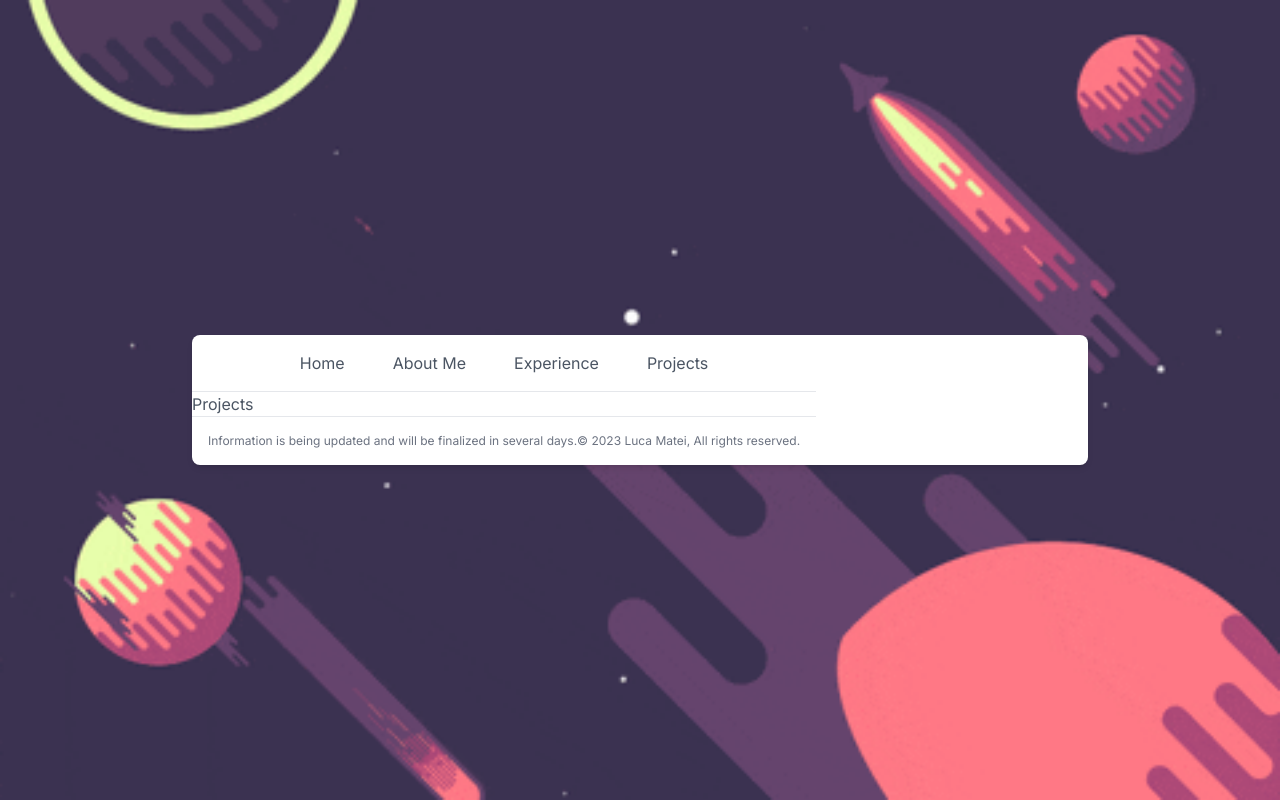
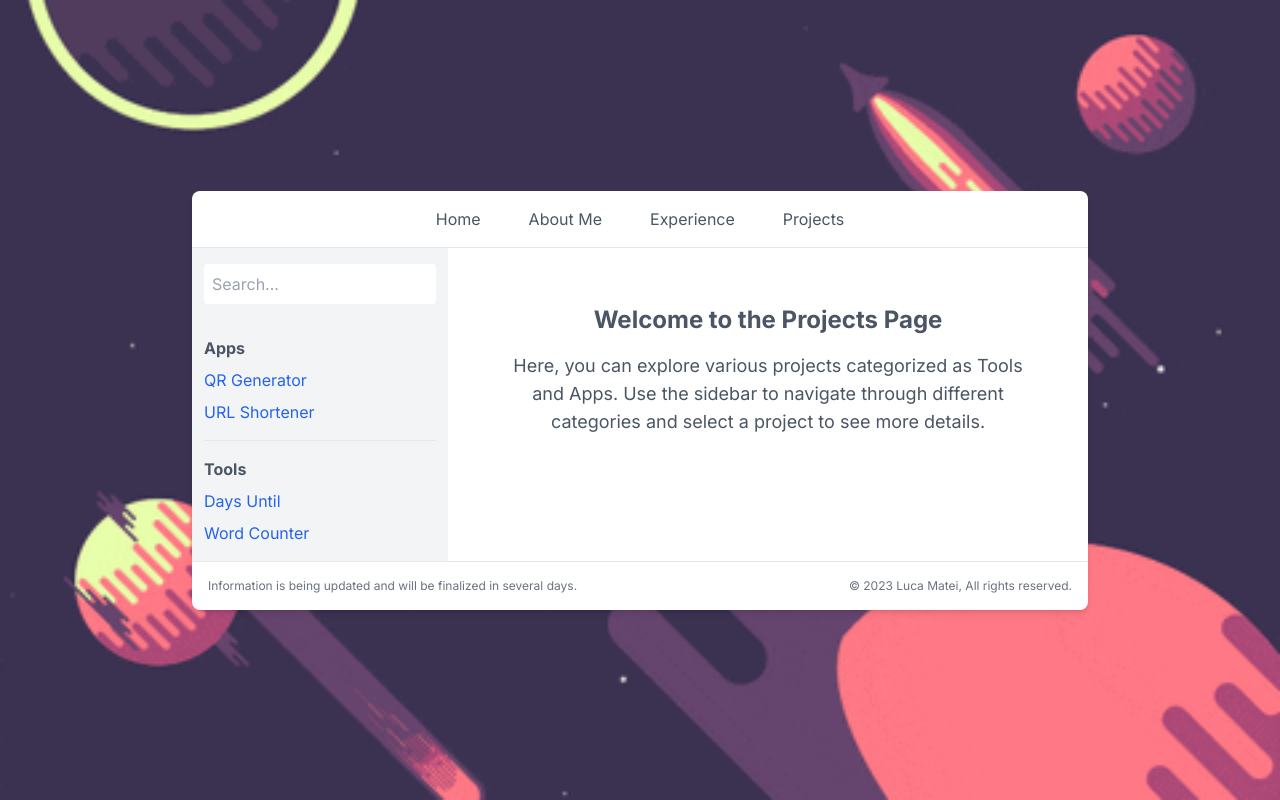
Before and after one commit to luca-matei/lucamatei.eu, a Next.js app: page /projects in a window 1280 px wide. Built offline with nearby package versions, Linux system fonts and the light colour scheme.

Commit message:
Added Projects page

```diff
--- /dev/null
+++ b/app/(pages)/projects/layout.tsx
@@ -0,0 +1,81 @@
+import { ReactNode } from 'react';
+import Link from 'next/link';
+
+// Define the Project type
+interface Project {
+  name: string;
+  category: string;
+  url: string;
+}
+
+// Define your project data
+const projects: Project[] = [
+  { name: 'QR Generator', category: 'Apps', url: 'https://example.com/qr-generator' },
+  { name: 'URL Shortener', category: 'Apps', url: 'https://example.com/url-shortener' },
+  { name: 'Days Until', category: 'Tools', url: '/projects/days-until' },
+  { name: 'Word Counter', category: 'Tools', url: '/projects/word-counter' },
+];
+
+// ProjectLayout component props
+interface ProjectLayoutProps {
+  children: ReactNode;
+}
+
+// ProjectLayout component
+const ProjectLayout = ({ children }: ProjectLayoutProps) => {
+  // Organize projects by categories
+  const categories = projects.reduce((acc: Record<string, Project[]>, project) => {
+    const { category } = project;
+    if (!acc[category]) {
+      acc[category] = [];
+    }
+    acc[category].push(project);
+    return acc;
+  }, {});
+
+  // Helper function to determine if a URL is external
+  const isExternalUrl = (url: string) => /^https?:\/\//.test(url);
+
+  return (
+    <div className="flex-grow flex flex-col md:flex-row w-full">
+      {/* Sidebar */}
+      <aside className="w-full md:w-64 bg-gray-100" aria-label="Sidebar">
+        <div className="overflow-y-auto py-4 px-3 h-full">
+          <input
+            type="text"
+            placeholder="Search..."
+            className="mb-4 p-2 w-full rounded"
+          />
+          {/* Dynamically generate category groups and links */}
+          {Object.entries(categories).map(([categoryName, projects], categoryIndex) => (
+            <div key={categoryName} className={`mt-4 ${categoryIndex !== 0 ? 'pt-4 border-t' : ''}`}>
+              <h4 className="font-bold">{categoryName}</h4>
+              <ul>
+                {projects.map((project) => (
+                  <li key={project.name} className="mt-2">
+                    {isExternalUrl(project.url) ? (
+                      // External link
+                      <a href={project.url} target="_blank" rel="noopener noreferrer" className="text-blue-600 hover:underline">{project.name}</a>
+                    ) : (
+                      // Internal link using Next.js Link component
+                      <Link href={project.url}
+                            className="text-blue-600 hover:underline">{project.name}
+                      </Link>
+                    )}
+                  </li>
+                ))}
+              </ul>
+            </div>
+          ))}
+        </div>
+      </aside>
+
+      {/* Main content area */}
+      <main className="flex-1 p-4">
+        {children}
+      </main>
+    </div>
+  );
+}
+
+export default ProjectLayout;
--- a/app/(pages)/projects/page.tsx
+++ b/app/(pages)/projects/page.tsx
@@ -1,5 +1,8 @@
 export default function Page() {
     return (
-        <h1>Projects</h1>
+        <div className="p-4 max-w-xl my-6 mx-auto text-center">
+            <h1 className="text-2xl font-bold mb-4">Welcome to the Projects Page</h1>
+            <p className="text-lg">Here, you can explore various projects categorized as Tools and Apps. Use the sidebar to navigate through different categories and select a project to see more details.</p>
+        </div>
     );
 }
--- a/app/layout.tsx
+++ b/app/layout.tsx
@@ -26,7 +26,7 @@ export default function RootLayout({ children }: { children: React.ReactNode })
           style={{ backgroundImage: `url('/images/bg.gif')`, backdropFilter: "blur(4px)" }}
         >
           <div className="flex flex-col md:flex-row md:max-w-4xl w-full mx-auto my-10 bg-white rounded-lg shadow-md overflow-hidden text-gray-600">
-            <div className="flex flex-col">
+            <div className="flex flex-col w-full">
               <header className="border-b border-gray-200">
                 <nav className="flex justify-center py-2">
                   <div className="flex justify-center w-full max-w-md mx-auto">
```
